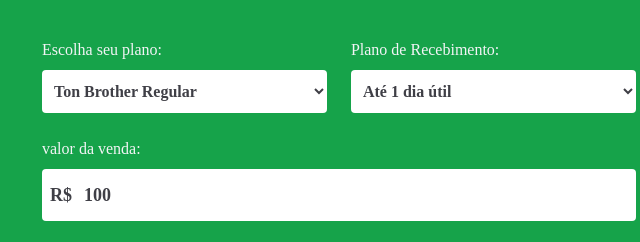
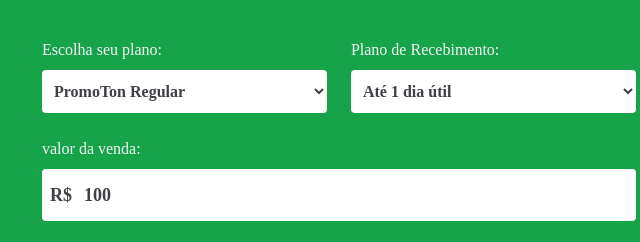
Before and after one commit to Leo-Lucsva/MAQUINA-CARTAO-CALCULADORA, a plain HTML site: page index.html in a window 1280 px wide. Shown: the part 152-394 px from the top of the page, 38-678 px from the left. Drawn offline with Linux system fonts and the light colour scheme; a web font is replaced by a local one.

Commit message:
Update index.html

```diff
--- a/index.html
+++ b/index.html
@@ -25,8 +25,8 @@
                 <div class="flex flex-col md:w-1/2 space-y-2">
                   <p>Escolha seu plano:</p>
                   <select id="plano" class="bg-white text-zinc-700  px-2 py-3 font-semibold w-full rounded">
-                    <option value="0">Ton Brother Promo</option>
-                    <option value="1" selected>Ton Brother Regular</option>
+                    <option value="0">PromoTon Promo</option>
+                    <option value="1" selected>PromoTon Regular</option>
                     <option value="2">MegaTon</option>
                     <option value="3">Básico</option>
                 </select>
```
